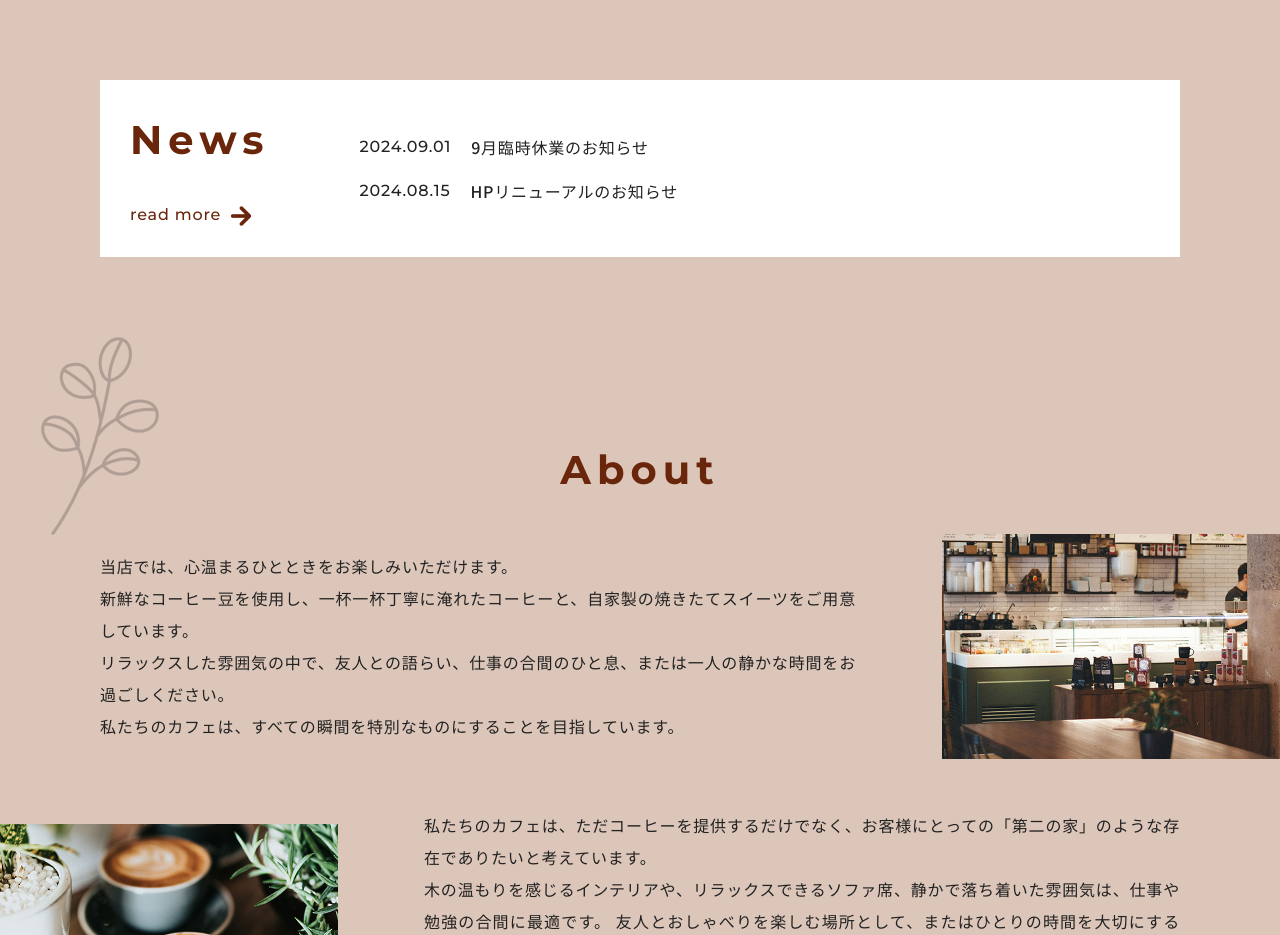
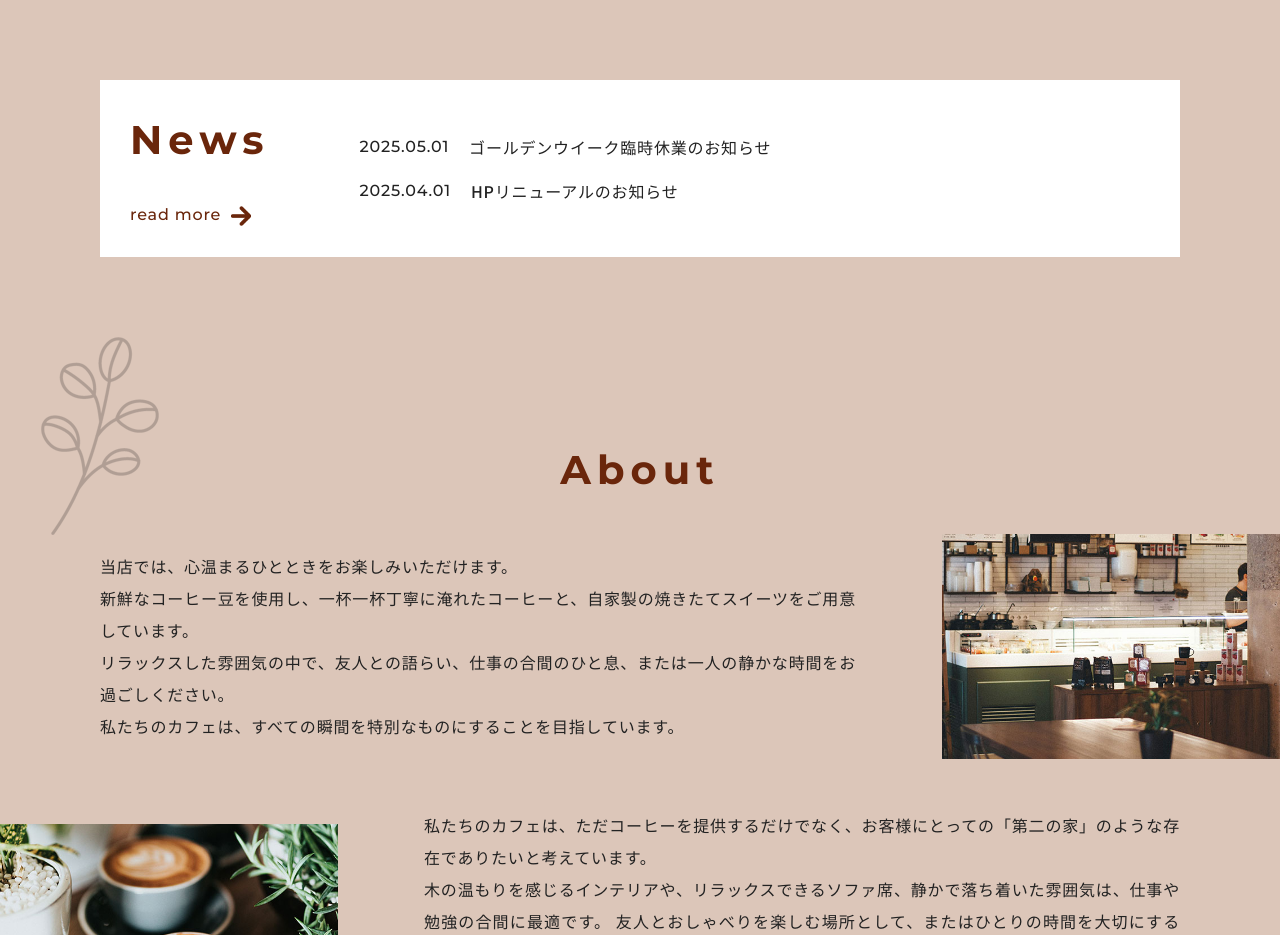
Before and after one commit to akarinbo/myPortfolio, a plain HTML site: page index.html in a window 1280 px wide. Shown: the part 980-1915 px from the top of the page. Drawn offline with nearby package versions, Linux system fonts and the light colour scheme; a script that the page names is missing; files whose address does not match are found by name.

Commit message:
Add files via upload

```diff
--- a/index.html
+++ b/index.html
@@ -53,8 +53,8 @@
           <a href="./news">
             <div class="textarea">
             <div class="flex-nml">
-              <p class="news__date font-en">2024.09.01</p>
-              <p class="news__title">9月臨時休業のお知らせ</p>
+              <p class="news__date font-en">2025.05.01</p>
+              <p class="news__title">ゴールデンウイーク臨時休業のお知らせ</p>
             </div>
             </div>
           </a>
@@ -63,7 +63,7 @@
           <a href="./news">
             <div class="textarea">
             <div class="flex-nml">
-              <p class="news__date font-en">2024.08.15</p>
+              <p class="news__date font-en">2025.04.01</p>
               <p class="news__title">HPリニューアルのお知らせ</p>
             </div>
             </div>
```
